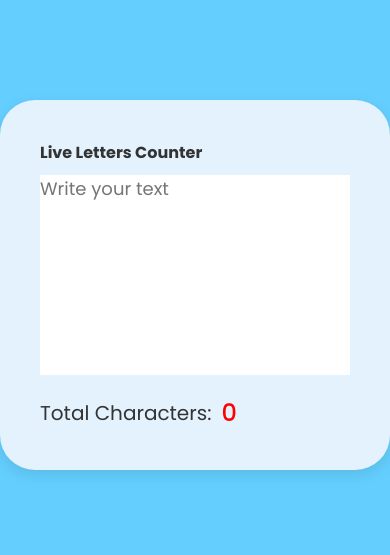
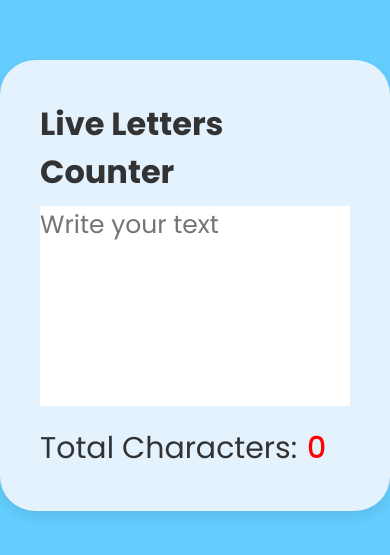
Before and after one commit to VladimirSaenko/Live-Letters-Counter, a plain HTML site: page index.html in a window 390 px wide. Shown: the part 137-692 px from the top of the page. Drawn offline with Linux system fonts and the light colour scheme.

Commit message:
add media

```diff
--- a/style.css
+++ b/style.css
@@ -12,6 +12,7 @@ body {
     align-items: center;
     min-height: 100vh;
     background: #64cfff;
+    text-transform: capitalize;
 }
 
 .container {
@@ -43,7 +44,7 @@ body {
     border: none;
 }
 
-p {
+.container p {
     display: flex;
     align-items: center;
     font-size: 20px;
@@ -58,3 +59,22 @@ p {
     font-weight: 500;
     /* font-weight: 600; */
 }
+
+@media screen and (min-width: 300px) and (max-width: 800px) {
+    .container h3 {
+        font-size: 32px;
+    }
+
+    .container textarea {
+        text-align: left;
+        font-size: 25px;
+    }
+
+    .container p {
+        font-size: 30px;
+    }
+
+    .container .count {
+        font-size: 30px;
+    }
+}
```
